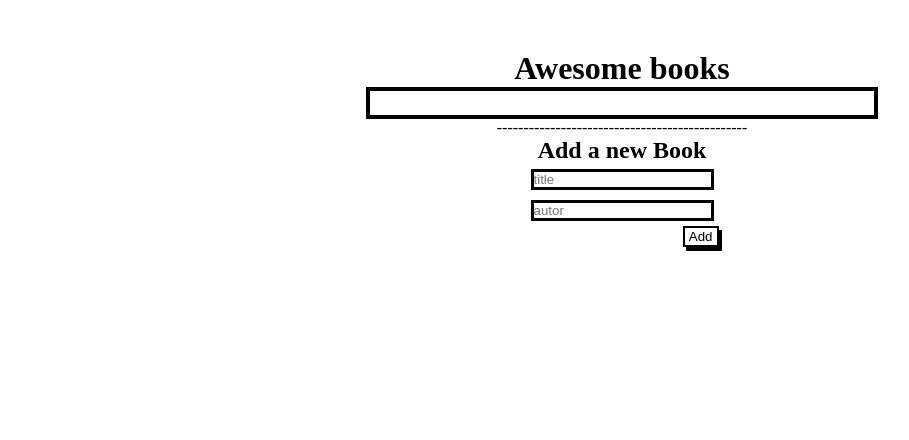
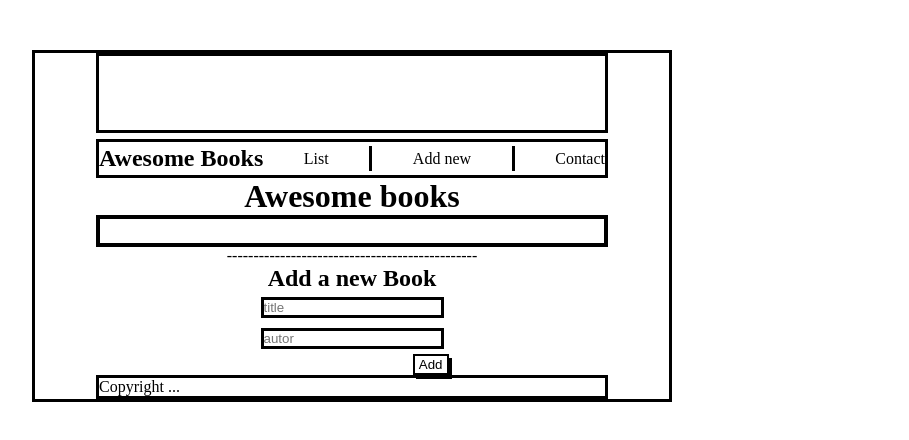
Before and after one commit to Eldonratzlaff/Awesome-books, a website with bundled scripts: page index.html in a window 1280 px wide. Shown: the whole page, without its empty margins (18-927 px from the left). Built offline with nearby package versions, Linux system fonts and the light colour scheme.

Commit message:
Add books nav bar

```diff
--- a/index.html
+++ b/index.html
@@ -10,15 +10,22 @@
 </head>
 
 <body>
+
+<header>
+
+</header>
+<nav>
+  <h2>Awesome Books</h2>
+  <div id="list">List</div>
+  <div class="line"></div>
+  <div id="add-new">Add new</div>
+  <div class="line"></div>
+  <div class="contact">Contact</div>
+</nav>
+
     <h1>Awesome books</h1>
-
-
     <div class="books" id="books">
-
     </div>
-
-
-
     <div>-----------------------------------------------</div>
     <h2>Add a new Book</h2>
 
@@ -30,6 +37,12 @@
         <button id="add-btn">Add</button>
     </form>
 
+<footer>
+  <div class="copyright">Copyright  ...</div>
+  <div></div>
+</footer>
+
+
 
     <!-- JAVASCRIPT SECTION START -->
     <script type="module" src="script.js" defer></script>
--- a/style.css
+++ b/style.css
@@ -5,12 +5,35 @@
 }
 
 body {
+  width: 50vw;
+  border: 3px solid black;
   margin: 50px;
   display: flex;
   flex-direction: column;
   align-items: center;
+
 }
+header{
+  border: 3px solid black;
+  width: 40vw;
+  height: 80px;
+}
+nav{
+  font-size: 16px;
+  margin: 6px 0 0 0;
+  display: flex;
+  justify-content: space-between;
+  align-items: center;
+  border: 3px solid black;
+  width: 40vw;
+  height: 39px;
 
+}
+.line{
+width: 3px;
+height: 25px;
+  border-left : 3px solid black;
+}
 .books {
   border: 4px solid black;
   padding: 10px;
@@ -48,3 +71,8 @@ input {
   border: 2px solid black;
   box-shadow: 3px 4px black;
 }
+
+.copyright{
+  border: 3px solid black;
+  width: 40vw;
+}
```
